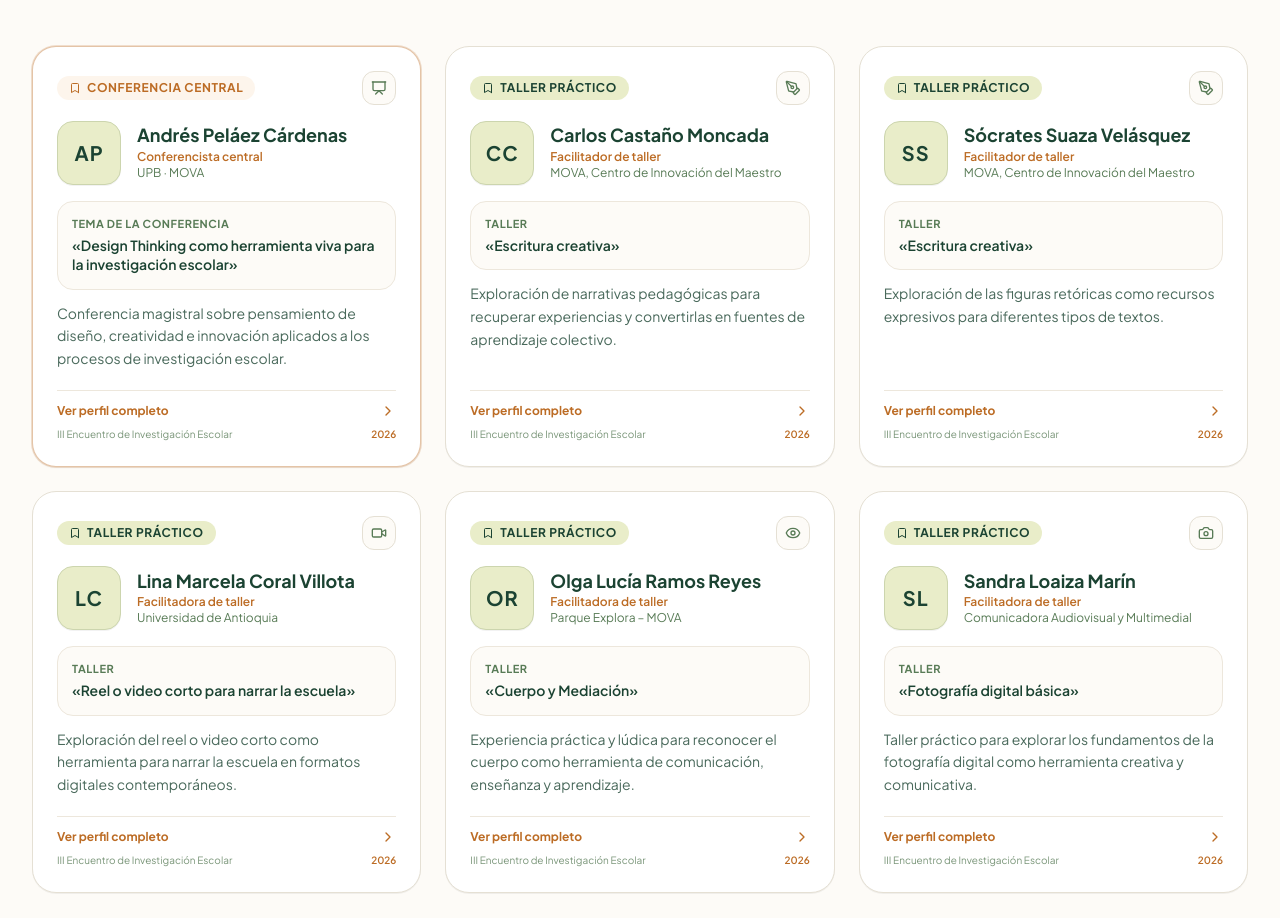
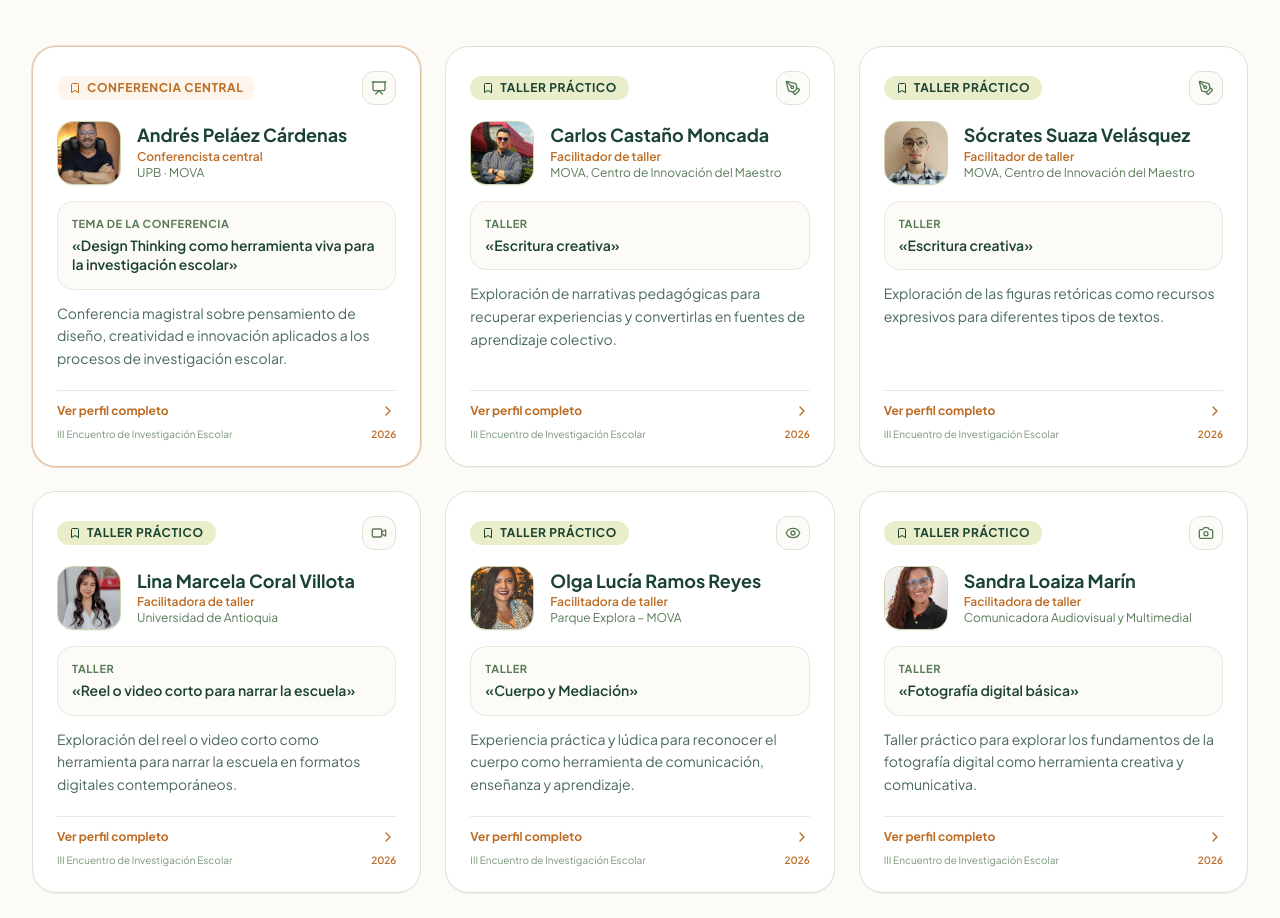
Before and after one commit to danielbustosrios/III-ENCUENTRO-DE-INVESTIGACION-CVO, a React (Vite) app: page / in a window 1280 px wide. Shown: the part 2968-3886 px from the top of the page. Built offline with nearby package versions, Linux system fonts and the light colour scheme.

Commit message:
Display guest image or initials in GuestSection
Updated GuestSection to display guest image if available, otherwise show initials.

```diff
--- a/src/components/GuestSection.tsx
+++ b/src/components/GuestSection.tsx
@@ -146,11 +146,21 @@ export function GuestSection() {
 
                   {/* Initials badge + Names */}
 <div className="flex items-center gap-4 mb-4">
+  {guest.image ? (
+    <img
+      src={guest.image}
+      alt={`Fotografía de ${guest.name}`}
+      className="w-14 h-14 sm:w-16 sm:h-16 rounded-2xl object-cover object-center border border-[#CCD5AE] flex-shrink-0 shadow-2xs"
+      loading="lazy"
+    />
+  ) : (
     <div className="w-14 h-14 sm:w-16 sm:h-16 rounded-2xl bg-[#E9EDC9] border border-[#CCD5AE] flex items-center justify-center flex-shrink-0 shadow-2xs">
       <span className="text-lg sm:text-xl font-bold text-[#1B4332] tracking-wider">
         {guest.initials}
       </span>
     </div>
+  )}
+
 
                     <div className="min-w-0">
                       <h3 className="text-base sm:text-lg font-bold text-[#1B4332] group-hover:text-[#2D6A4F] transition-colors leading-tight">
```
Lines whose indentation alone changed are shown as unchanged.
